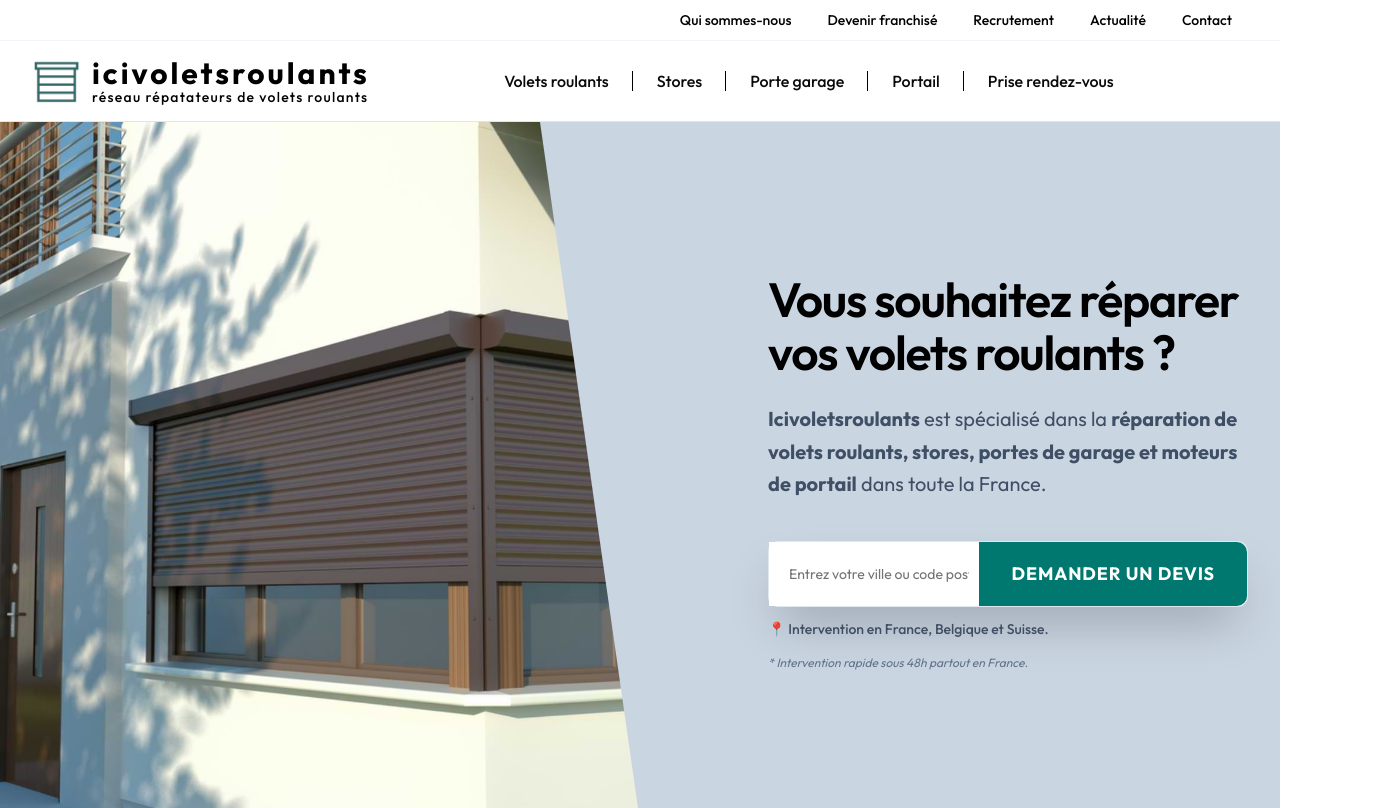
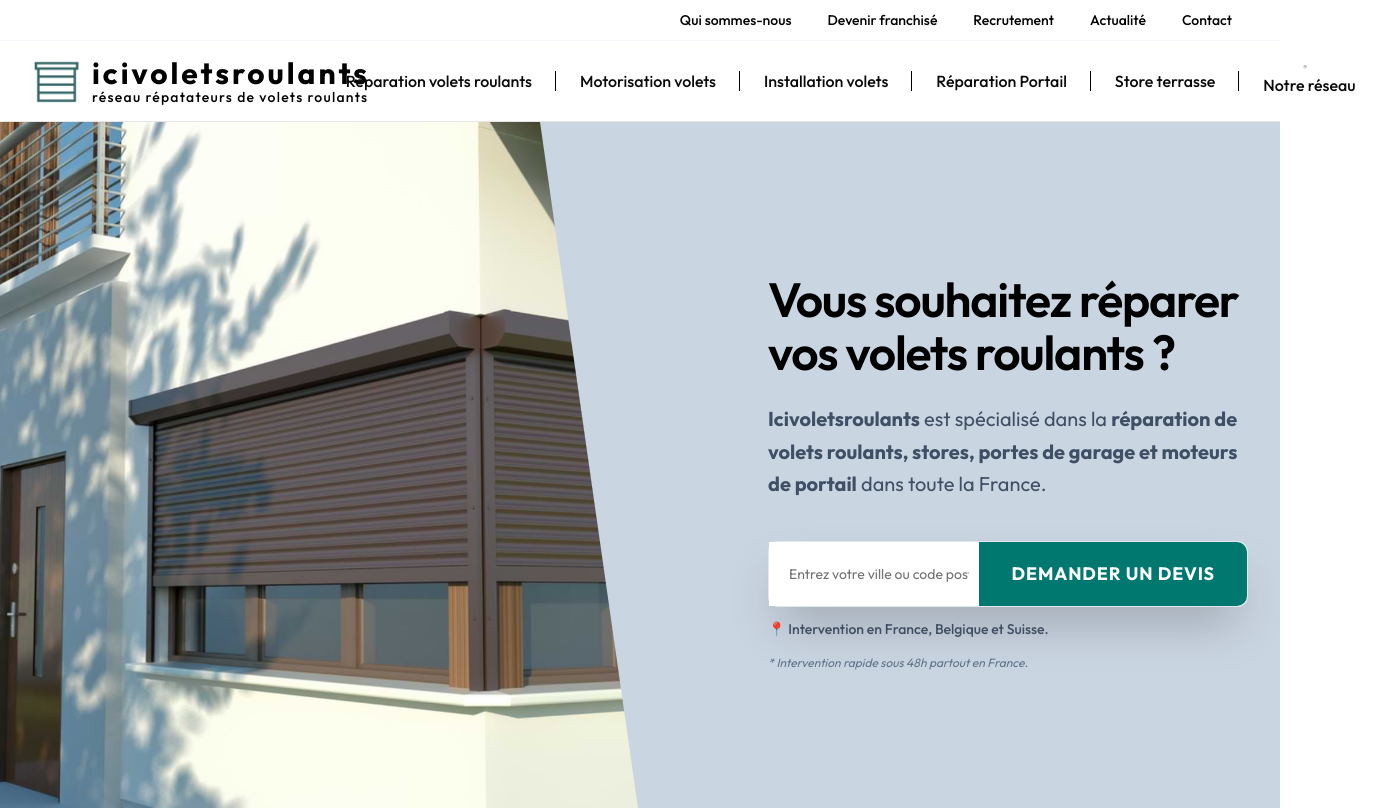
Before and after one commit to jazetjaz01/icivoletsroulants, a Next.js app: page / in a window 1280 px wide. Shown: the top 808 px of the page, 1380 px wide, since content can reach past the window. Built offline with nearby package versions, Linux system fonts and the light colour scheme.

Commit message:
first commit

```diff
--- a/components/nav-menu.tsx
+++ b/components/nav-menu.tsx
@@ -3,6 +3,7 @@
 import Link from "next/link";
 import type { ComponentProps } from "react";
 import { cn } from "@/lib/utils";
+import { MapPin } from "lucide-react"; // Import de l'icône
 import {
   NavigationMenu,
   NavigationMenuItem,
@@ -25,7 +26,7 @@ export const NavMenu = ({ className, ...props }: ComponentProps<typeof Navigatio
             href="/placo"
             className={cn(navigationMenuTriggerStyle(), "w-full !justify-center md:w-max")}
           >
-           Volets roulants
+          Réparation volets roulants
           </Link>
         </NavigationMenuLink>
       </NavigationMenuItem>
@@ -37,7 +38,7 @@ export const NavMenu = ({ className, ...props }: ComponentProps<typeof Navigatio
             href="/peinture"
             className={cn(navigationMenuTriggerStyle(), "w-full !justify-center md:w-max")}
           >
-            Stores
+            Motorisation volets
           </Link>
         </NavigationMenuLink>
       </NavigationMenuItem>
@@ -49,7 +50,7 @@ export const NavMenu = ({ className, ...props }: ComponentProps<typeof Navigatio
             href="/isolation"
             className={cn(navigationMenuTriggerStyle(), "w-full !justify-center md:w-max")}
           >
-            Porte garage
+            Installation volets
           </Link>
         </NavigationMenuLink>
       </NavigationMenuItem>
@@ -61,7 +62,7 @@ export const NavMenu = ({ className, ...props }: ComponentProps<typeof Navigatio
             href="/actualite"
             className={cn(navigationMenuTriggerStyle(), "w-full !justify-center md:w-max")}
           >
-            Portail
+            Réparation Portail
           </Link>
         </NavigationMenuLink>
       </NavigationMenuItem>
@@ -73,11 +74,28 @@ export const NavMenu = ({ className, ...props }: ComponentProps<typeof Navigatio
             href="/rendez-vous"
             className={cn(navigationMenuTriggerStyle(), "w-full !justify-center md:w-max")}
           >
-            Prise rendez-vous
+            Store terrasse
           </Link>
         </NavigationMenuLink>
       </NavigationMenuItem>
 
+      {/* Réseau avec icône alignée */}
+      <NavigationMenuItem className="w-full">
+        <NavigationMenuLink asChild>
+          <Link
+            href="/reparateurs"
+            className={cn(
+              navigationMenuTriggerStyle(),
+              "w-full !justify-center md:w-max flex items-center" // Ajout de flex et items-center
+            )}
+          >
+            <MapPin className="mr-2 h-24 w-24" />
+            <span>Notre réseau</span>
+          </Link>
+        </NavigationMenuLink>
+      </NavigationMenuItem>
+
+
     </NavigationMenuList>
   </NavigationMenu>
 );
--- a/components/navbar.tsx
+++ b/components/navbar.tsx
@@ -17,7 +17,7 @@ const Navbar = () => {
       </div>
 
       {/* Barre principale */}
-      <div className="mx-auto flex h-20 w-full max-w-(--breakpoint-xl) items-center justify-between px-4 sm:px-6 lg:px-8">
+      <div className="mx-auto flex h-20 w-full max-w-(--breakpoint-2xl) items-center justify-between px-4 sm:px-6 lg:px-8">
         <Link href="/" className="transition-opacity hover:opacity-80">
           <Logo />
         </Link>
```
